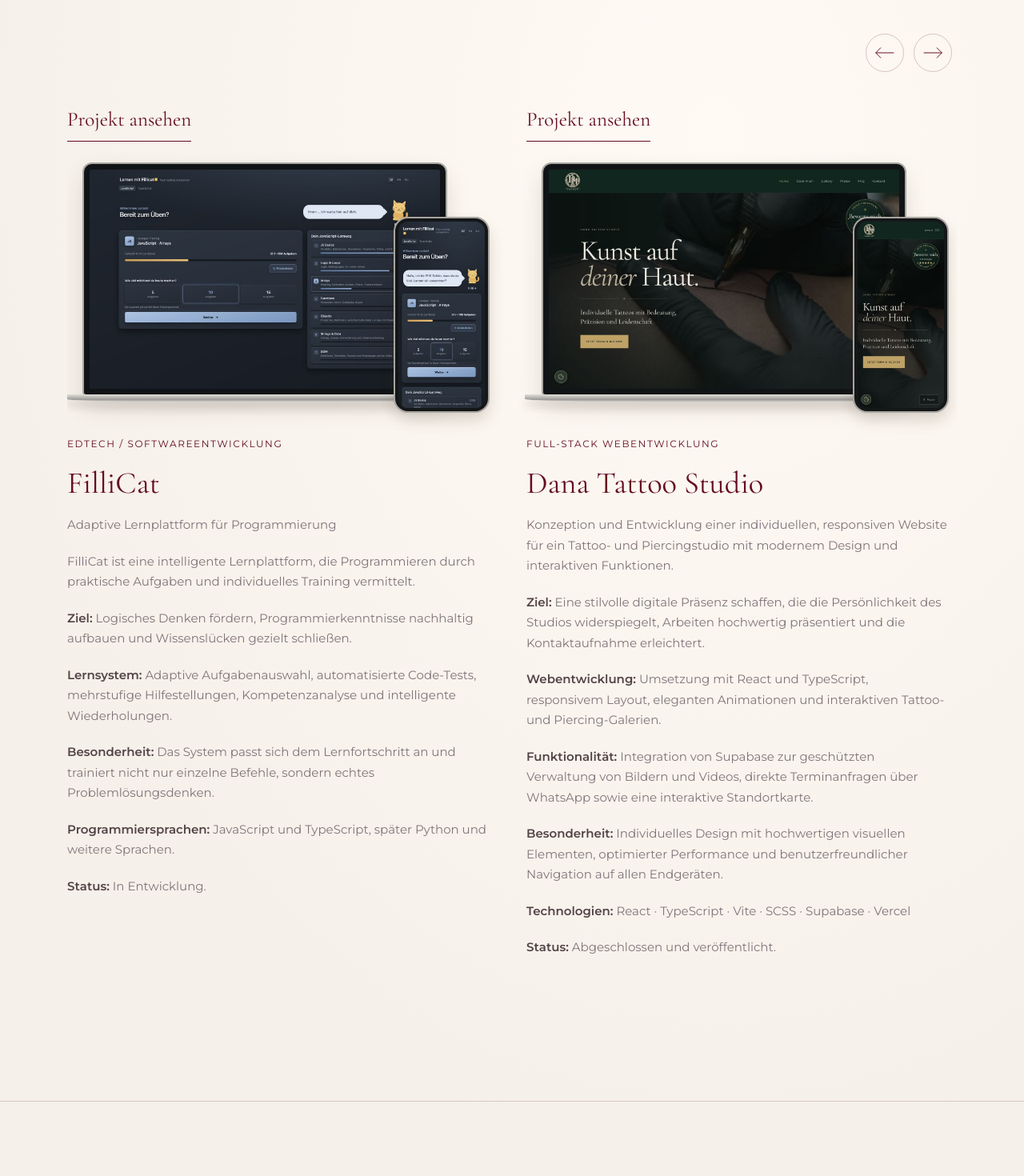
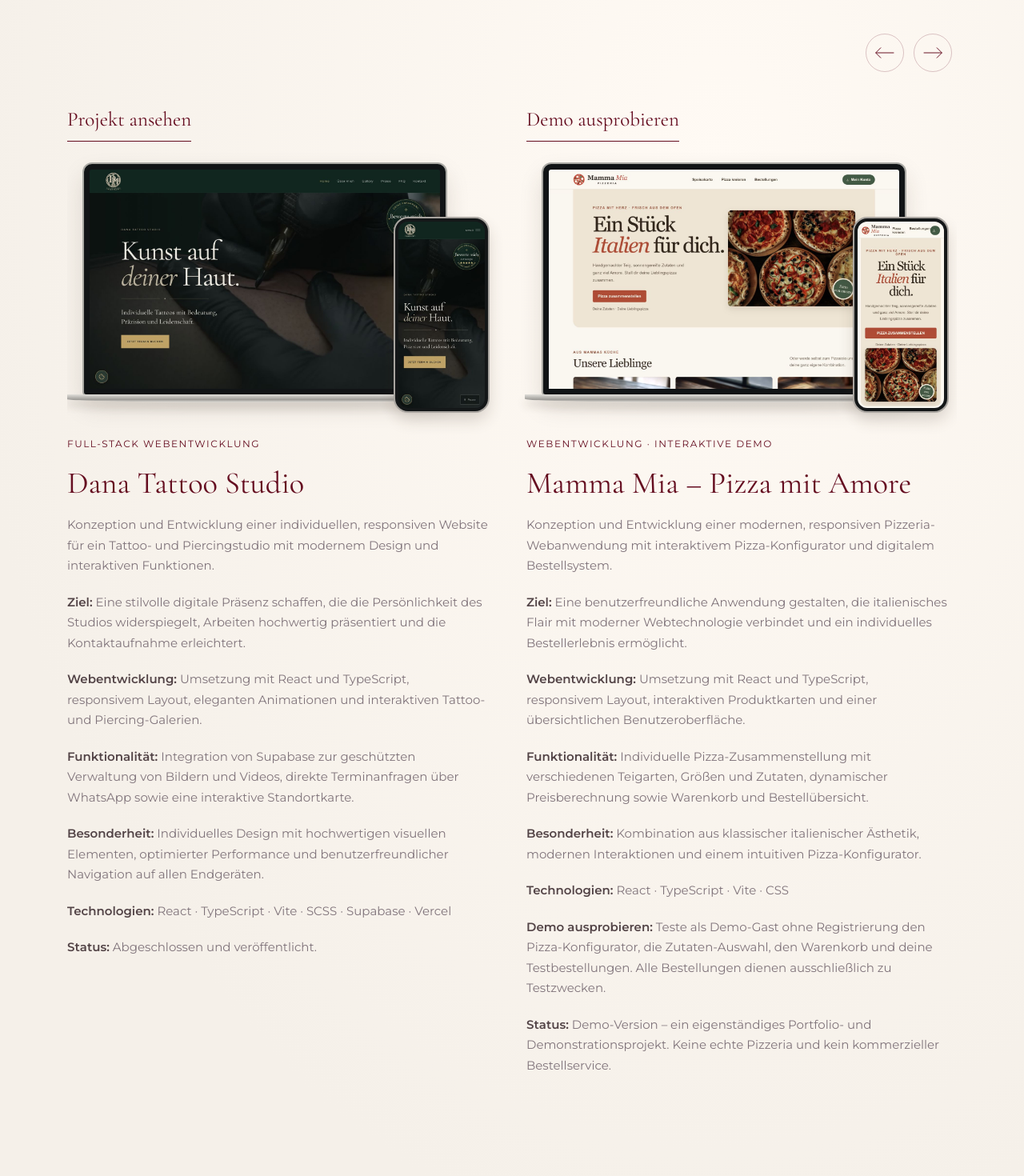
Before and after one commit to AnnaFillanna/anna-filippi.studio, a React (Vite) app: page /projekte in a window 1280 px wide. Shown: the part 480-1950 px from the top of the page at 80% size. Built offline with nearby package versions, Linux system fonts and the light colour scheme.

Commit message:
feat: reorder portfolio projects and invite pizza demo testing

```diff
--- a/src/components/Projects/Projects.tsx
+++ b/src/components/Projects/Projects.tsx
@@ -43,24 +43,11 @@ const mammaDetails = [
   ["Funktionalität", "Individuelle Pizza-Zusammenstellung mit verschiedenen Teigarten, Größen und Zutaten, dynamischer Preisberechnung sowie Warenkorb und Bestellübersicht."],
   ["Besonderheit", "Kombination aus klassischer italienischer Ästhetik, modernen Interaktionen und einem intuitiven Pizza-Konfigurator."],
   ["Technologien", "React · TypeScript · Vite · CSS"],
+  ["Demo ausprobieren", "Teste als Demo-Gast ohne Registrierung den Pizza-Konfigurator, die Zutaten-Auswahl, den Warenkorb und deine Testbestellungen. Alle Bestellungen dienen ausschließlich zu Testzwecken."],
   ["Status", "Demo-Version – ein eigenständiges Portfolio- und Demonstrationsprojekt. Keine echte Pizzeria und kein kommerzieller Bestellservice."],
 ];
 
 const projects = [
-  {
-    name: "FilliCat",
-    category: "EDTECH / SOFTWAREENTWICKLUNG",
-    description:
-      "FilliCat ist eine intelligente Lernplattform, die Programmieren durch praktische Aufgaben und individuelles Training vermittelt.",
-    scope: "",
-    status: "",
-    imagePrefix: "fillicat",
-    imageExtension: "png",
-    detailHref: "/softwareentwicklung",
-    details: fillicatDetails,
-    buttonLabel: "Projekt ansehen",
-    href: "https://fillicat.com",
-  },
   {
     name: "Dana Tattoo Studio",
     category: "FULL-STACK WEBENTWICKLUNG",
@@ -83,10 +70,24 @@ const projects = [
     status: "",
     imagePrefix: "mamma-mia",
     imageExtension: "jpg",
-    detailHref: "https://annafillanna.github.io/Pizzeria-Mama-Mia/",
+    detailHref: "https://annafillanna.github.io/Pizzeria-Mama-Mia/#/login",
     details: mammaDetails,
-    buttonLabel: "Demo ansehen",
-    href: "https://annafillanna.github.io/Pizzeria-Mama-Mia/",
+    buttonLabel: "Demo ausprobieren",
+    href: "https://annafillanna.github.io/Pizzeria-Mama-Mia/#/login",
+  },
+  {
+    name: "FilliCat",
+    category: "EDTECH / SOFTWAREENTWICKLUNG",
+    description:
+      "FilliCat ist eine intelligente Lernplattform, die Programmieren durch praktische Aufgaben und individuelles Training vermittelt.",
+    scope: "",
+    status: "",
+    imagePrefix: "fillicat",
+    imageExtension: "png",
+    detailHref: "/softwareentwicklung",
+    details: fillicatDetails,
+    buttonLabel: "Projekt ansehen",
+    href: "https://fillicat.com",
   },
 ];
 
@@ -130,7 +131,7 @@ export default function Projects({
       behavior: window.matchMedia("(prefers-reduced-motion: reduce)").matches ? "instant" : "smooth",
     });
   };
-  const selected = projects[danaOnly ? 1 : 0];
+  const selected = projects[danaOnly ? 0 : 2];
   const imagePrefix = danaOnly ? "dana" : "fillicat";
   const renderProject = (project: (typeof projects)[number], index: number) => (
     <motion.article
@@ -180,7 +181,7 @@ export default function Projects({
       <div className={styles.copy}>
         <p className={styles.eyebrow}>{project.category}</p>
         <h2 id={`project-${index}`}>{project.name}</h2>
-        {index === 0 && <p className={styles.description}>{fillicatSubtitle}</p>}
+        {project.imagePrefix === "fillicat" && <p className={styles.description}>{fillicatSubtitle}</p>}
         <p className={styles.description}>{project.description}</p>
         {project.details.map(([label, text]) => (
           <p key={label} className={styles.description}>
@@ -202,7 +203,7 @@ export default function Projects({
           </a>
           <header className={styles.caseIntro}>
             <p className={styles.caseEyebrow}>
-              AUSGEWÄHLTES PROJEKT / {danaOnly ? "02" : "01"} — 03
+              AUSGEWÄHLTES PROJEKT / {danaOnly ? "01" : "03"} — 03
             </p>
             <h1 id="software-title" tabIndex={-1}>
               {danaOnly ? (
```
